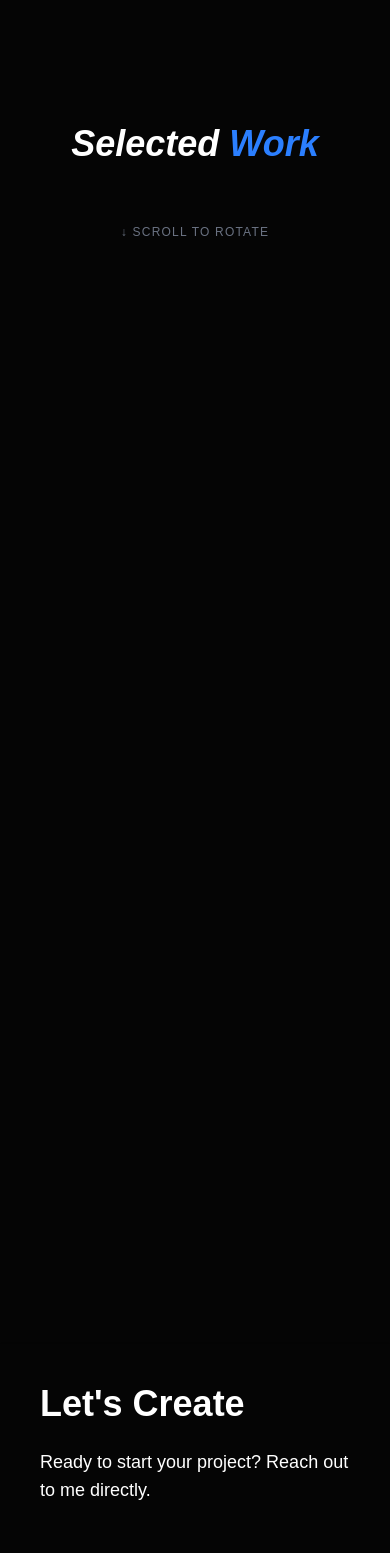
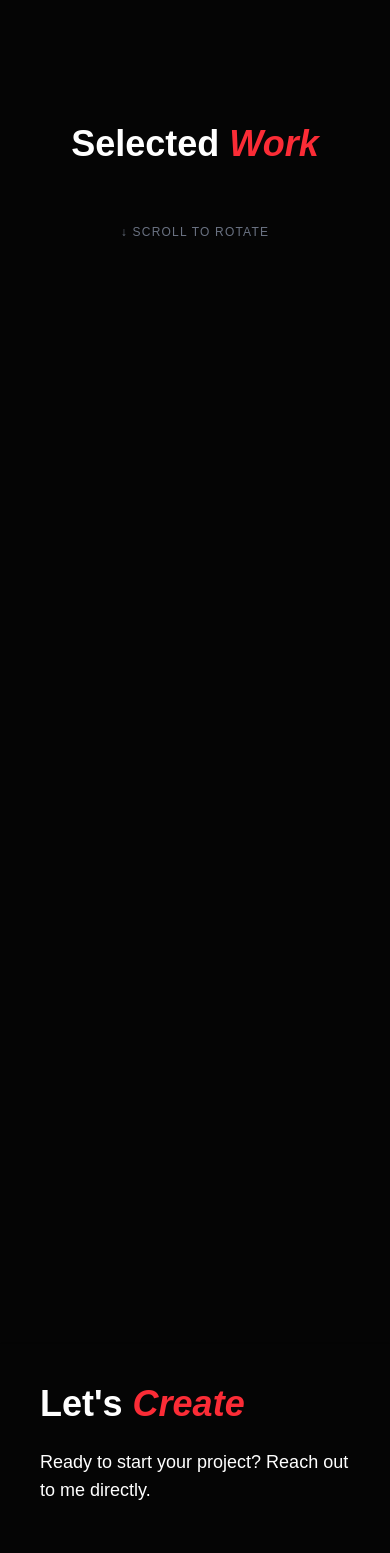
Before and after one commit to adithyack29/adhi-portfolio, a Next.js app: page / in a window 390 px wide. Shown: the part 1660-3213 px from the top of the page. Built offline with nearby package versions, Linux system fonts and the light colour scheme; a web font is replaced by a local one.

Commit message:
Font changes

```diff
--- a/src/components/Contact.tsx
+++ b/src/components/Contact.tsx
@@ -8,7 +8,11 @@ export default function Contact() {
         <section id="contact" className="min-h-screen w-full text-white flex flex-col items-center justify-center pt-32 pb-16">
             <div className="w-full flex-grow flex items-center justify-center">
                 <ContactCard
-                    title="Let's Create"
+                    title={
+                        <>
+                            Let's <span className="text-red-500 italic">Create</span>
+                        </>
+                    }
                     description="Ready to start your project? Reach out to me directly."
                     contactInfo={[
                         {
--- a/src/components/Work.tsx
+++ b/src/components/Work.tsx
@@ -19,8 +19,8 @@ export default function Work() {
     return (
         <section id="work" className="text-white min-h-screen py-0 relative">
             <div className="py-24 flex flex-col items-center">
-                <h2 className="text-4xl md:text-6xl font-bold italic mb-16 text-center">
-                    Selected <span className="text-blue-500">Work</span>
+                <h2 className="text-4xl md:text-6xl font-bold mb-16 text-center">
+                    Selected <span className="text-red-500 italic">Work</span>
                 </h2>
                 <div className="text-center text-gray-500 mb-8 animate-bounce uppercase tracking-widest text-xs">
                     ↓ Scroll to Rotate
--- a/src/components/ui/contact-card.tsx
+++ b/src/components/ui/contact-card.tsx
@@ -11,10 +11,10 @@ type ContactInfoProps = React.ComponentProps<'div'> & {
     value: string;
 };
 
-type ContactCardProps = React.ComponentProps<'div'> & {
+type ContactCardProps = Omit<React.ComponentProps<'div'>, 'title'> & {
     // Content props
-    title?: string;
-    description?: string;
+    title?: React.ReactNode;
+    description?: React.ReactNode;
     contactInfo?: ContactInfoProps[];
     formSectionClassName?: string;
 };
```
